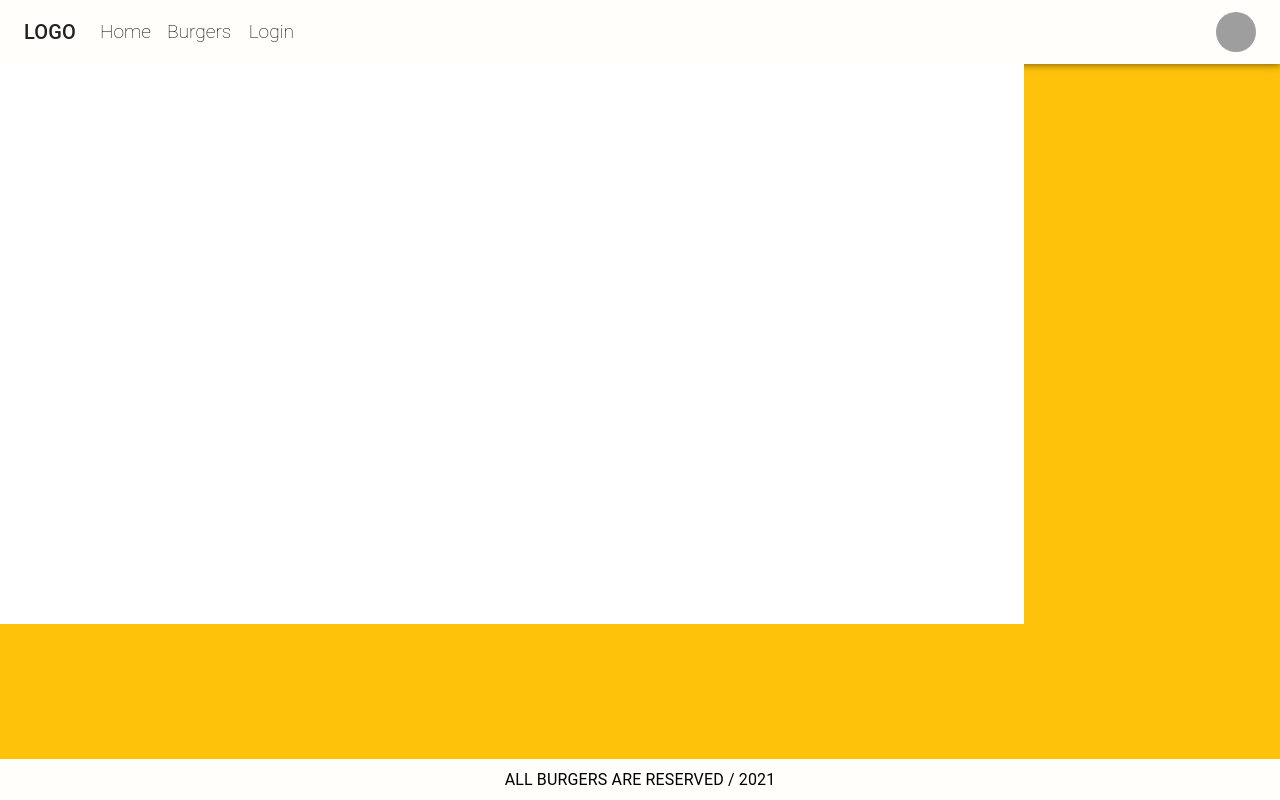
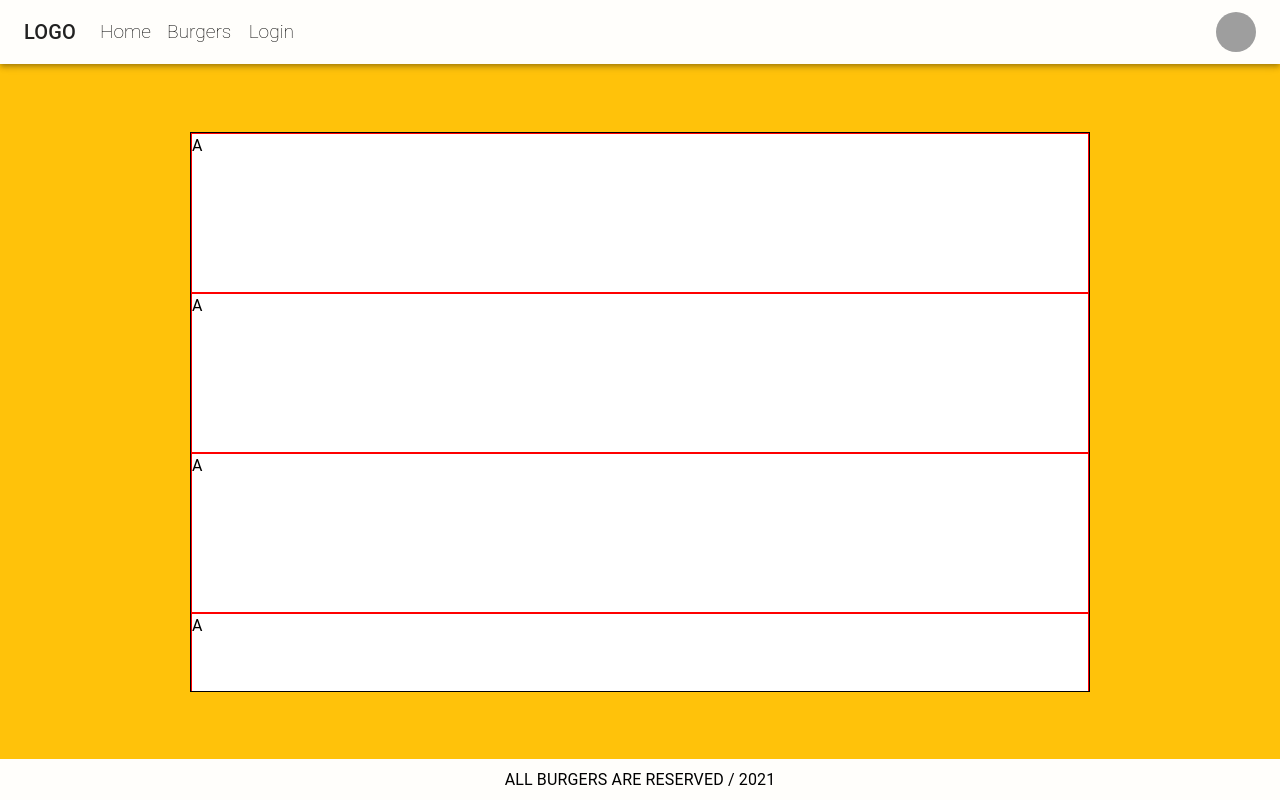
Before and after one commit to styylz/burgerProject, a React (Create React App) app in the folder client/: page /profile in a window 1280 px wide. Built offline with nearby package versions, Linux system fonts and the light colour scheme; grey boxes are pictures that could not be loaded.

Commit message:
feat(14): implemented container for favorite recipes

```diff
--- a/client/src/pages/profile-page/index.jsx
+++ b/client/src/pages/profile-page/index.jsx
@@ -1,14 +1,29 @@
-import { Box } from '@mui/material';
+import { Box, Container } from '@mui/material';
 import React from 'react';
 import ProfilePageBoxLayout from './profile-page-box-layout';
 
 const ProfilePage = () => {
   console.log('');
   return (
-    <Box>
+    <Container
+      maxWidth="xl"
+      sx={(theme) => ({
+        display: 'flex',
+        justifyContent: 'center',
+        alignItems: 'center',
+        height: `calc(100vh - ${theme.mixins.toolbar.height}px - ${theme.mixins.footer.height}px )`,
+      })}
+    >
 
-      <ProfilePageBoxLayout />
-    </Box>
+      <ProfilePageBoxLayout>
+        <Box sx={{ height: '20vh', border: '1px solid red' }}> A</Box>
+        <Box sx={{ height: '20vh', border: '1px solid red' }}> A</Box>
+        <Box sx={{ height: '20vh', border: '1px solid red' }}> A</Box>
+        <Box sx={{ height: '20vh', border: '1px solid red' }}> A</Box>
+        <Box sx={{ height: '20vh', border: '1px solid red' }}> A</Box>
+      </ProfilePageBoxLayout>
+
+    </Container>
 
   );
 };
--- a/client/src/pages/profile-page/profile-page-box-layout.jsx
+++ b/client/src/pages/profile-page/profile-page-box-layout.jsx
@@ -6,8 +6,12 @@ const ProfilePageBoxLayout = ({ children }) => {
   return (
     <Box sx={{
       backgroundColor: 'white',
-      width: '80%',
-      height: '70vh',
+      maxHeight: '70vh',
+      border: '1px solid black',
+      width: 900,
+      overflow: 'hidden',
+      overflowY: 'scroll',
+
     }}
     >
       {children}
```
